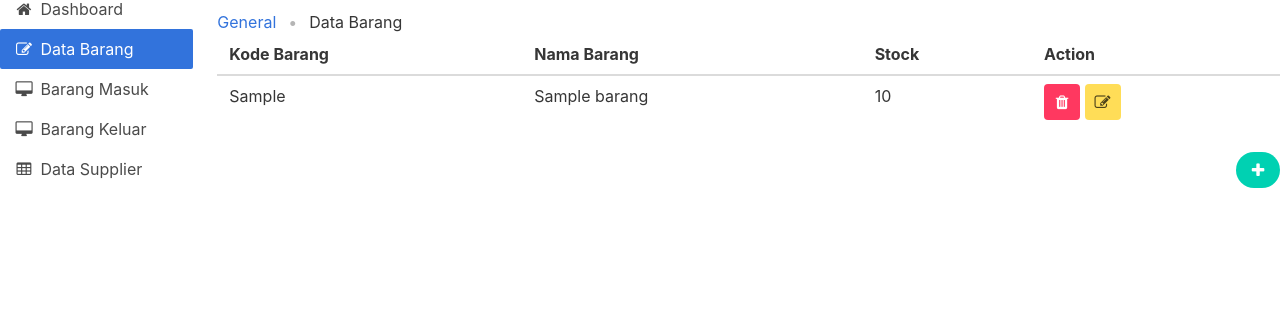
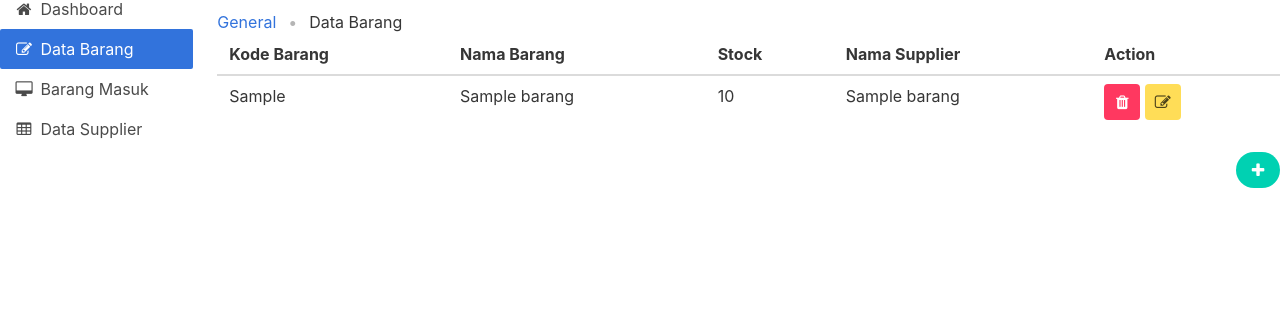
Before and after one commit to RiskyFeryansyahP/percetakan, a PHP site: the page made by app/view/Dashboard/barang.php in a window 1280 px wide. Shown: the part 41-375 px from the top of the page. Run offline with PHP 8.4, Linux system fonts and the light colour scheme; the template is opened without the code that fills it: most values are stand-ins (such as "Sample title", 1, 10 or a date in 2020).

Commit message:
add some field and delete navigation

```diff
--- a/app/view/Dashboard/barang.php
+++ b/app/view/Dashboard/barang.php
@@ -25,13 +25,6 @@
                         <span class="icon">
                             <i class="fa fa-desktop"></i>
                         </span> Barang Masuk
-                    </a>
-                </li>
-                <li>
-                    <a class="" href="http://localhost:8888/Percetakan/dashboard/barangkeluar">
-                        <span class="icon">
-                            <i class="fa fa-desktop"></i>
-                        </span> Barang Keluar
                     </a>
                 </li>
                 <li>
@@ -66,6 +59,7 @@
                                 <th>Kode Barang</th>
                                 <th>Nama Barang</th>
                                 <th>Stock</th>
+                                <th> Nama Supplier </th>
                                 <th>Action</th>
                             </tr>
                         </thead>
@@ -75,6 +69,7 @@
                                 <td> <?= $barang['kode_barang'] ?> </td>
                                 <td> <?= $barang['nama_barang'] ?> </td>
                                 <td> <?= $barang['stock'] ?> </td>
+                                <td> <?= $barang['nama_supplier'] ?> </td>
                                 <td>
                                     <a href="http://localhost:8888/Percetakan/barang/deleteonebarang/<?= $barang['kode_barang']?>" onClick="return confirm('Anda ingin menghapus data ini ?')" title="Hapus" class="button is-danger">
                                         <span class="icon">
@@ -83,7 +78,7 @@
                                     </a>
                                     <button
                                     class="modal-button button is-warning"
-                                    data-modal="<?= $barang['kode_barang'] . '-' . $barang['nama_barang'] . '-' . $barang['stock'] ?>"
+                                    data-modal="<?= $barang['kode_barang'] . '-' . $barang['nama_barang'] . '-' . $barang['stock'] . '-' . $barang['nama_supplier'] ?>"
                                     data-target="#modalEditBarang">
                                         <span class="icon">
                                             <i class="fa fa-edit"></i>
@@ -147,6 +142,23 @@
                             </span>
                         </div>
                     </div>
+
+                    <div class="field">
+                        <label for="kode_suppluer" class="label"> Nama Supplier </label>
+                        <div class="control has-icons-left">
+                            <div class="select is-primary is-fullwidth">
+                                <select name="kode_supplier" id="">
+                                    <option value="" selected disabled hidden>Pilih supplier</option>
+                                    <?php foreach($data['supplier'] as $supplier) : ?>
+                                    <option value="<?= $supplier['kode_supplier'] ?>"> <?= $supplier['nama_supplier'] ?> </option>
+                                    <?php endforeach ?>
+                                </select>
+                                <span class="icon">
+                                    <i class="fas fa-code"></i>
+                                </span>
+                            </div>
+                        </div>
+                    </div>
                 </section>
                 <footer class="modal-card-foot">
                     <button type="submit" class="button is-success">Save changes</button>
@@ -196,6 +208,23 @@
                             </span>
                         </div>
                     </div>
+
+                    <div class="field">
+                        <label for="kode_supplier" class="label"> Nama Supplier </label>
+                        <div class="control has-icons-left">
+                            <div class="select is-primary is-fullwidth">
+                                <select name="kode_supplier" id="kode_supplier">
+                                    <option id="option" value="" selected disabled> Pilih Supplier  </option>
+                                    <?php foreach($data['supplier'] as $supplier) : ?>
+                                    <option value="<?= $supplier['kode_supplier'] ?>"> <?= $supplier['nama_supplier'] ?> </option>
+                                    <?php endforeach ?>
+                                </select>
+                                <span class="icon">
+                                    <i class="fas fa-code"></i>
+                                </span>
+                            </div>
+                        </div>
+                    </div>
                 </section>
                 <footer class="modal-card-foot">
                     <button type="submit" class="button is-success">Save changes</button>
```
